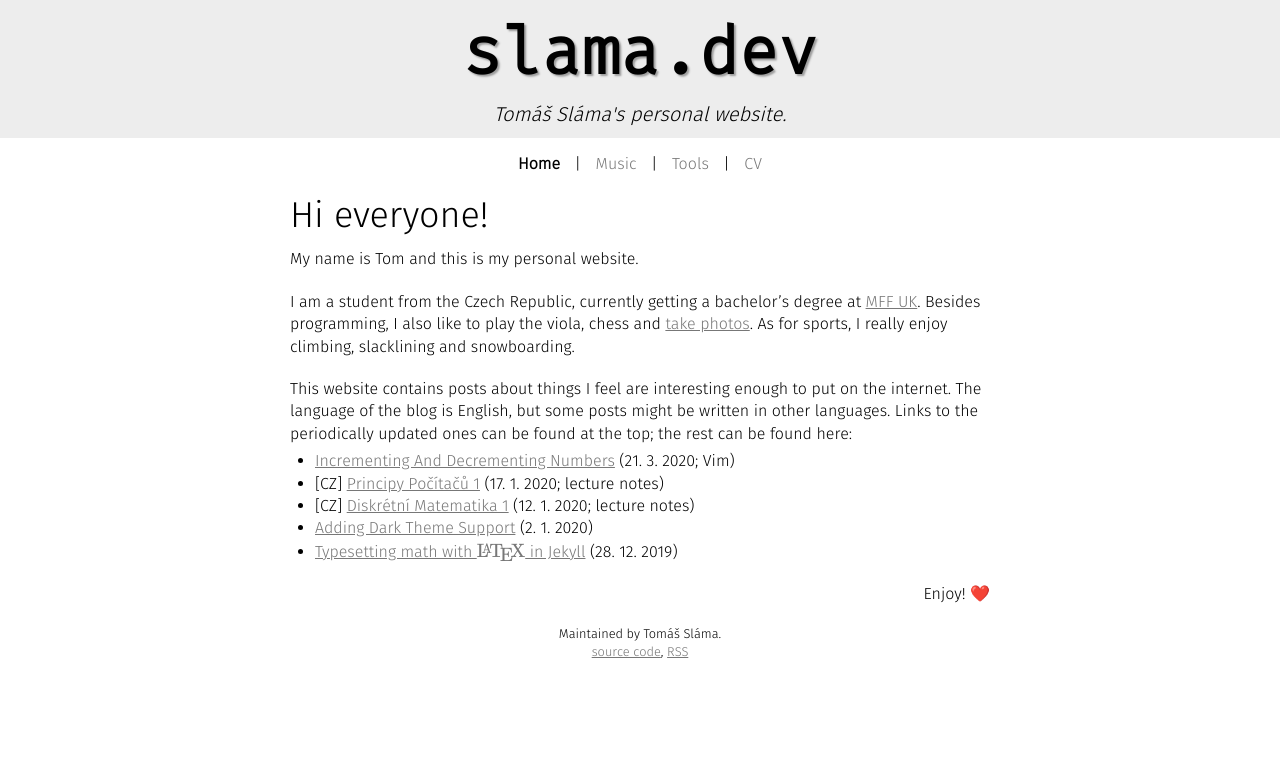
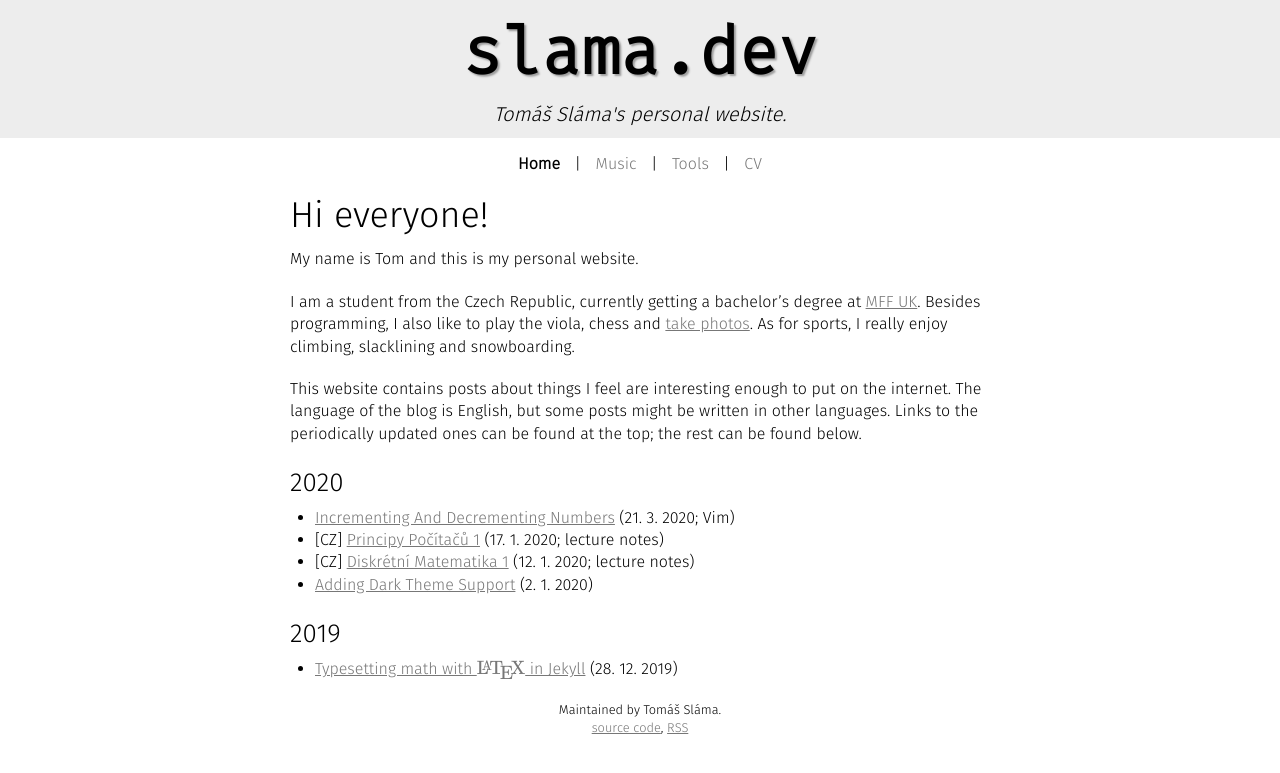
Before and after one commit to xiaoxiae/slama.dev, a Jekyll site: the page built from index.md, in a window 1280 px wide. Shown: the top 773 px of the page. Built offline with Jekyll 4.4.1, drawn with Linux system fonts in a browser that asks for light colours.

Commit message:
order title page posts by date

```diff
--- a/index.md
+++ b/index.md
@@ -14,11 +14,12 @@ As for sports, I really enjoy climbing, slacklining and snowboarding.
 
 This website contains posts about things I feel are interesting enough to put on the internet.
 The language of the blog is English, but some posts might be written in other languages.
-Links to the periodically updated ones can be found at the top; the rest can be found here:
-{% assign posts = site.posts | sorted %}
-{% for post in posts %}
+Links to the periodically updated ones can be found at the top; the rest can be found below.
+{% for post in site.posts %}
+{% assign currentdate = post.date | date: "%Y" %}
+{% if currentdate != date %}
+### {{ currentdate }}
+{% assign date = currentdate %}
+{% endif %}
 - {% if post.language %}[{{post.language | upcase}}] {% endif%}[{{ post.title}}]({{ post.url }}) ({{ post.date  | date: "%-d. %-m. %Y"}}{% if post.category %}; {{post.category}}{% endif%})
 {% endfor %}
-
-{: .right}
-Enjoy! ❤️
```
